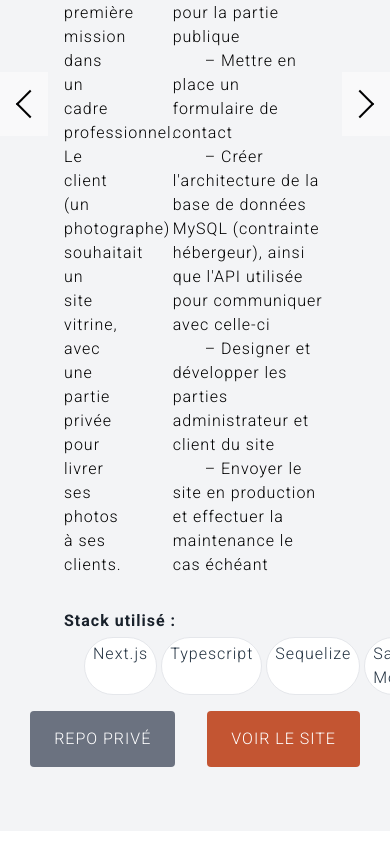
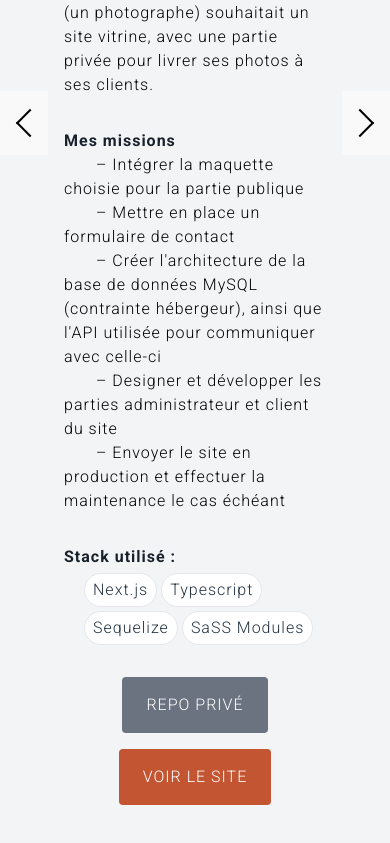
Before and after one commit to bmelicque/portfolio, a Next.js app: page / in a window 390 px wide. Shown: the part 1943-2786 px from the top of the page. Built offline with nearby package versions, Linux system fonts and the light colour scheme.

Commit message:
Responsive

```diff
--- a/components/portfolio/projectCard.tsx
+++ b/components/portfolio/projectCard.tsx
@@ -25,13 +25,13 @@ export default function ProjectCard({
 					objectFit="cover"
 				/>
 			</div>
-			<div className="px-16 grid grid-cols-3 gap-x-16 gap-y-4">
+			<div className="px-16 grid grid-cols-1 lg:grid-cols-3 gap-x-16 gap-y-4">
 				<div>
 					<ContentItem title="Contexte :">
 						<p>{context.text}</p>
 					</ContentItem>
 				</div>
-				<div className="col-span-2">
+				<div className="lg:col-span-2">
 					<ContentItem title="Mes missions">
 						<ul>
 							{missions.map((mission, i) => (
@@ -40,9 +40,9 @@ export default function ProjectCard({
 						</ul>
 					</ContentItem>
 				</div>
-				<div className="col-span-3">
+				<div className="lg:col-span-3">
 					<ContentItem title="Stack utilisé :">
-						<ul className="flex gap-1 pl-5 mt-1">
+						<ul className="flex flex-wrap gap-1 pl-5 mt-1">
 							{stack.map((tech) => (
 								<li
 									key={tech}
@@ -55,7 +55,7 @@ export default function ProjectCard({
 					</ContentItem>
 				</div>
 			</div>
-			<div className="flex gap-8 justify-center self-center">
+			<div className="mt-4 flex flex-col sm:flex-row gap-4 sm:gap-8 justify-center self-center">
 				<ButtonLink
 					href={github}
 					target="_blank"
```
